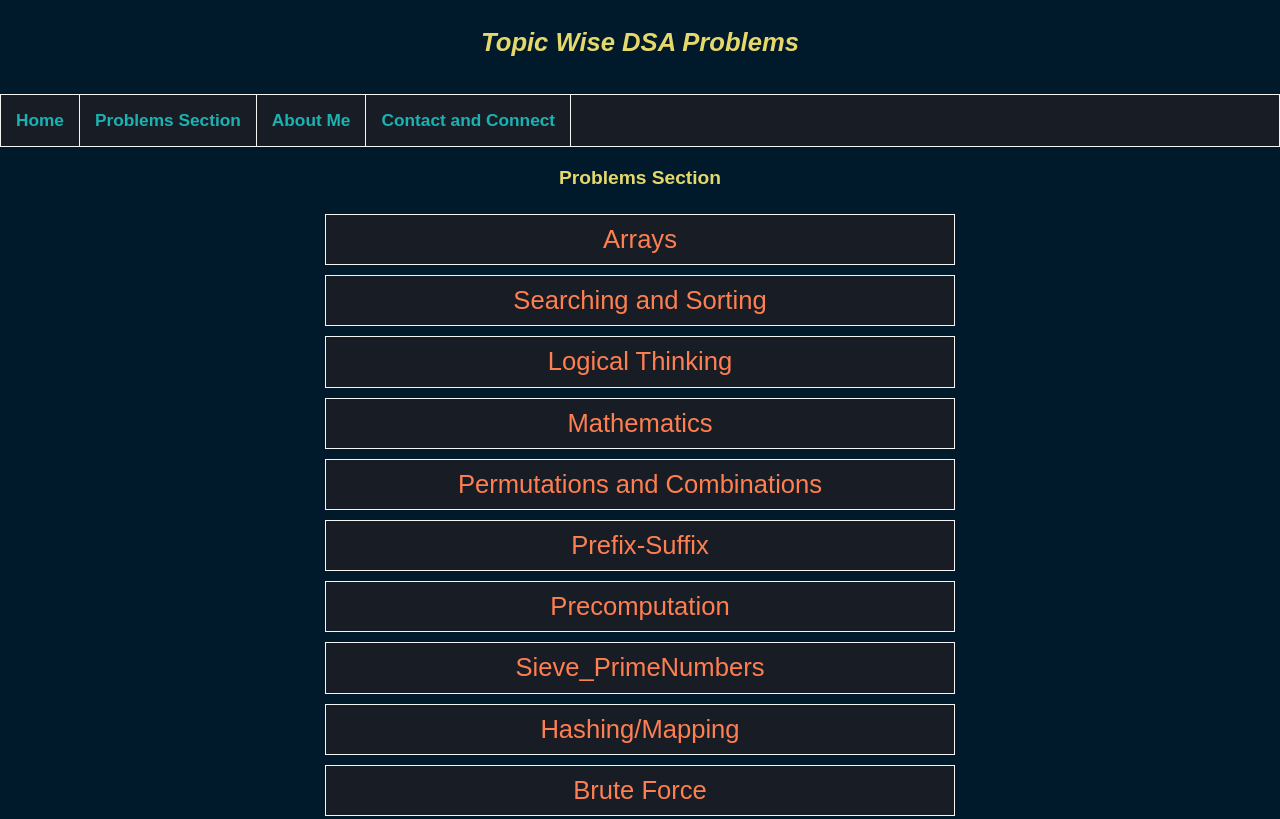
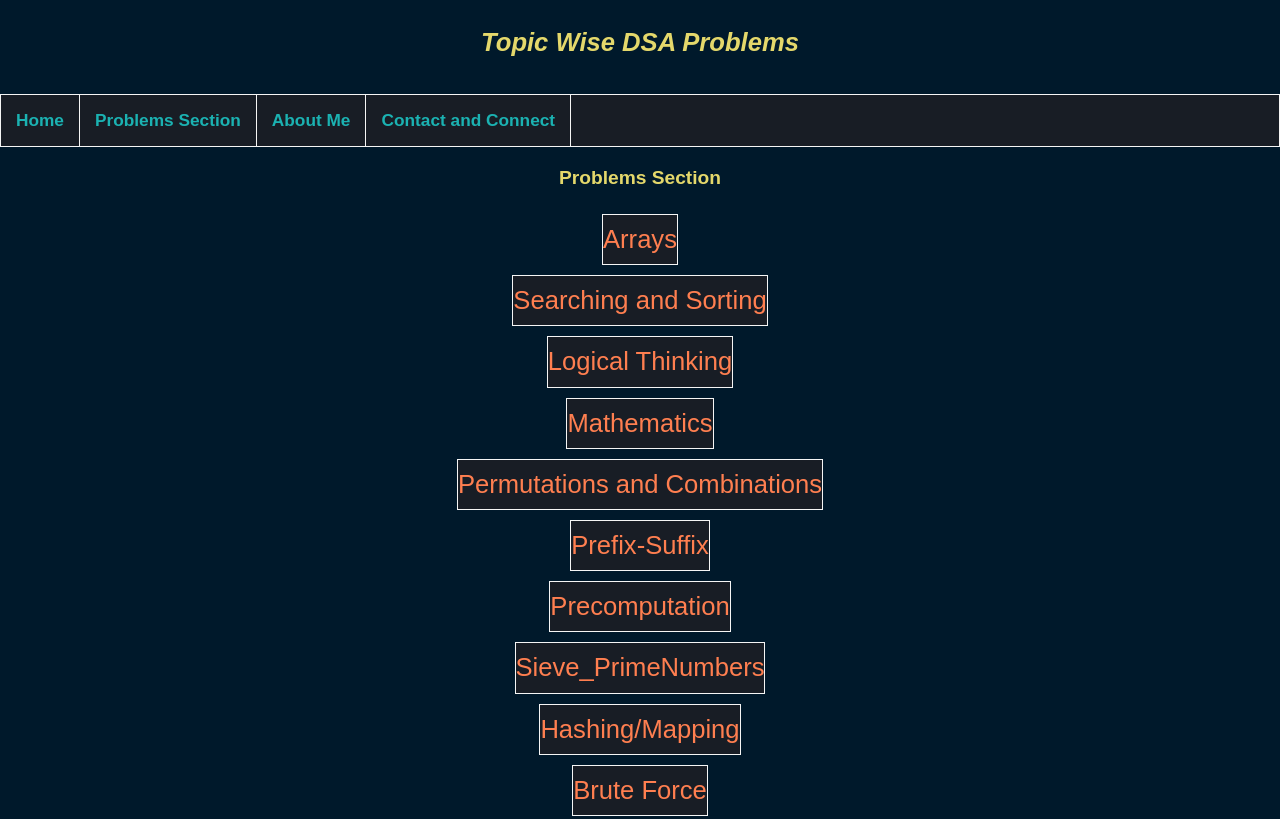
Before and after one commit to Parshwa1234/SDE_SHEET, a plain HTML site: page index.html in a window 1280 px wide. Shown: the top 819 px of the page. Drawn offline with Linux system fonts and the light colour scheme.

Commit message:
Update styles.css

```diff
--- a/styles.css
+++ b/styles.css
@@ -96,7 +96,7 @@ a{
  max-width: 100%;
 }
 .topics-btn{
-    width:50%;
+    max-width:50%;
     font-size:2vw;
     height:4vw;
     margin-bottom:10px;
```
